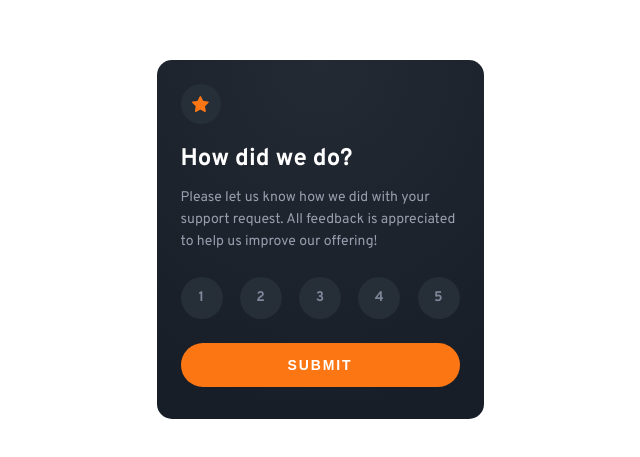
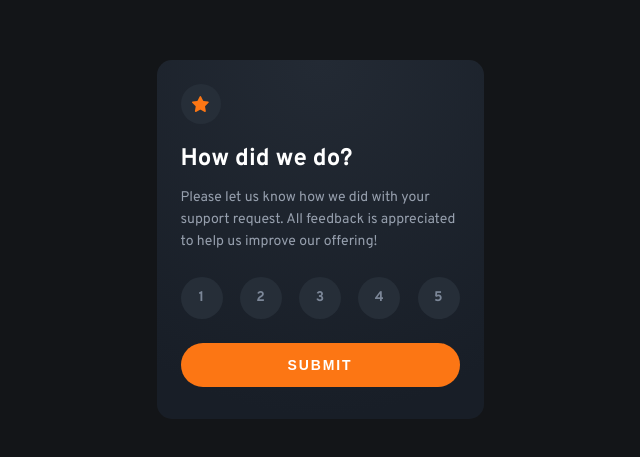
Before and after one commit to teempe/frontend-mentor-interactive-rating-component, a website: page index.html in a window 1280 px wide. Shown: the part 161-618 px from the top of the page, without its empty margins (320-960 px from the left). Drawn offline with Linux system fonts and the light colour scheme.

Commit message:
Add body background.

```diff
--- a/sass/base/_base.scss
+++ b/sass/base/_base.scss
@@ -30,6 +30,7 @@ html {
 }
 
 body {
+    background-color: var(--color-very-dark-blue);
     // centering content
     display: grid;
     place-content: center;
```
Also changed, not shown: css/style.css, 1 other file.
